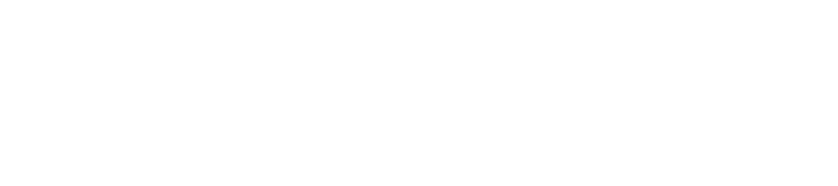
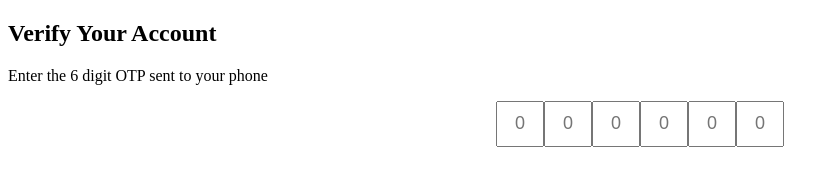
Before and after one commit to acciojob/OTP-Vishakha2431, a website: page main.html in a window 1280 px wide. Shown: the whole page, without its empty margins (0-838 px from the left). Drawn offline with Linux system fonts and the light colour scheme.

Commit message:
created a submission

```diff
--- a/main.html
+++ b/main.html
@@ -8,6 +8,17 @@
 
 <body>
 	<!-- the entire body must be written by student -->
+	<h2 id="verification_heading">Verify Your Account</h2>
+<p id="verification_subtext">Enter the 6 digit OTP sent to your phone</p>
+
+<div class="code-container">
+  <input class="code" maxlength="1" placeholder=0 />
+  <input class="code" maxlength="1"  placeholder=0  />
+  <input class="code" maxlength="1"   placeholder=0 />
+  <input class="code" maxlength="1"  placeholder=0 />
+  <input class="code" maxlength="1"  placeholder=0 />
+  <input class="code" maxlength="1"  placeholder=0 />
+</div>
     <script type="text/javascript" src="./script.js">
 </script>
 
--- a/script.js
+++ b/script.js
@@ -1 +1,18 @@
 //your JS code here. If required.
+let inputs = document.querySelectorAll(".code");
+
+// FORWARD MOVEMENT
+inputs.forEach((input, index) => {
+  input.addEventListener("input", () => {
+    if (input.value.length === 1 && index < inputs.length - 1) {
+      inputs[index + 1].focus();
+    }
+  });
+
+
+  input.addEventListener("keydown", (e) => {
+    if (e.key === "Backspace"  && index > 0) {
+      inputs[index - 1].focus();
+    }
+  });
+});
--- a/styles.css
+++ b/styles.css
@@ -1 +1,13 @@
 /*  your css code here. If applicable */
+.code-container{
+	display:flex;
+	justify-content:center
+}
+.code{
+
+  width: 40px;
+  height: 40px;
+  text-align: center;
+  font-size: 18px;
+
+}
```
